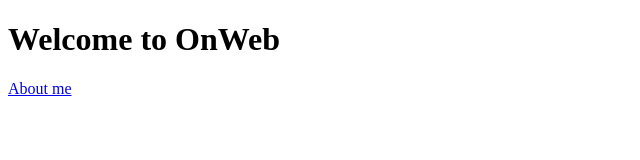
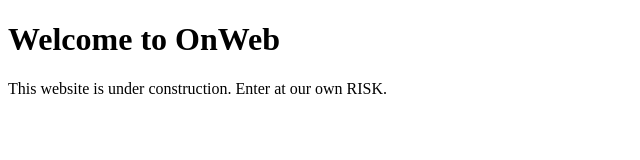
Before and after one commit to ashisonweb/website, a website: page distributed/index.html in a window 1280 px wide. Shown: the whole page, without its empty margins (0-640 px from the left). Drawn offline with Linux system fonts and the light colour scheme.

Commit message:
under construction line added

```diff
--- a/distributed/index.html
+++ b/distributed/index.html
@@ -9,7 +9,8 @@
 </head>
 <body>
     <h1>Welcome to OnWeb</h1>
-    <a href="about.html">About me</a>
+    <p>This website is under construction. Enter at our own RISK.</p>
+    <!--<a href="about.html">About me</a>-->
     <script src="main.js"></script>
 </body>
 </html>
```
